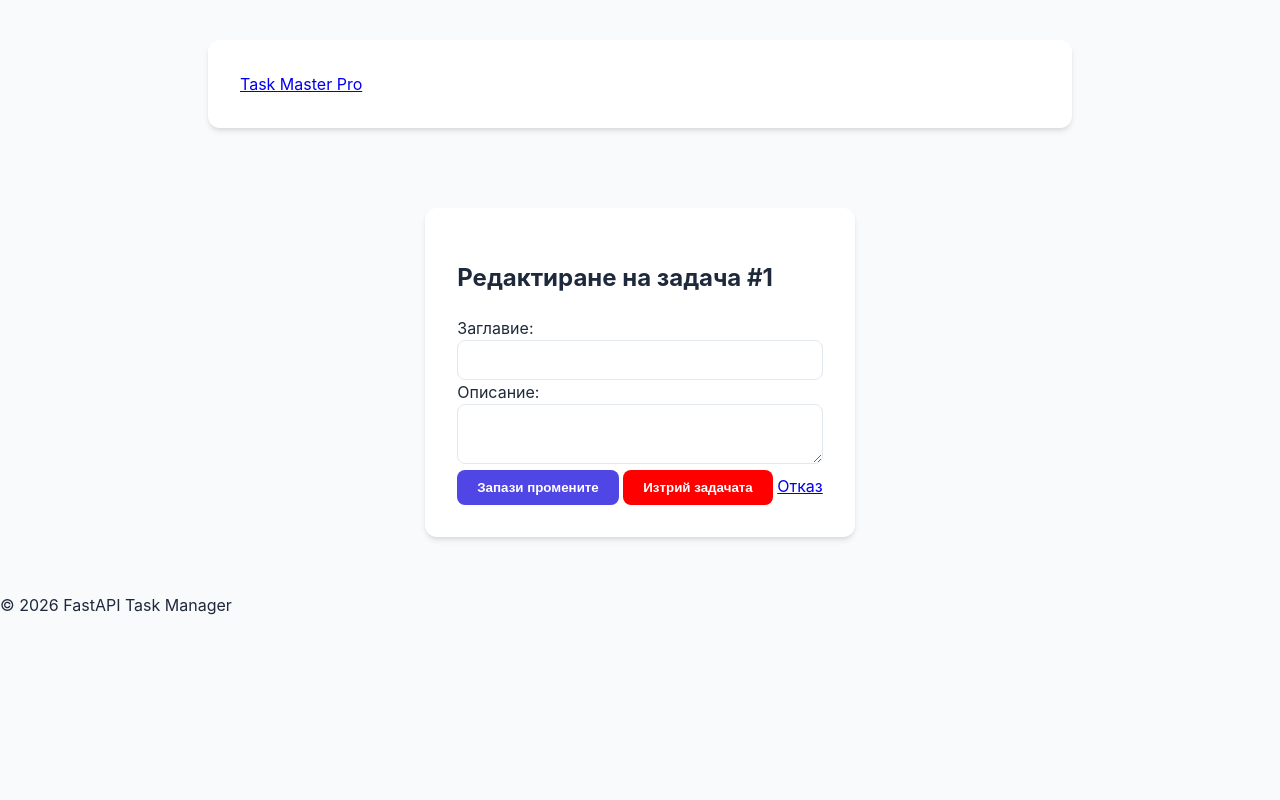
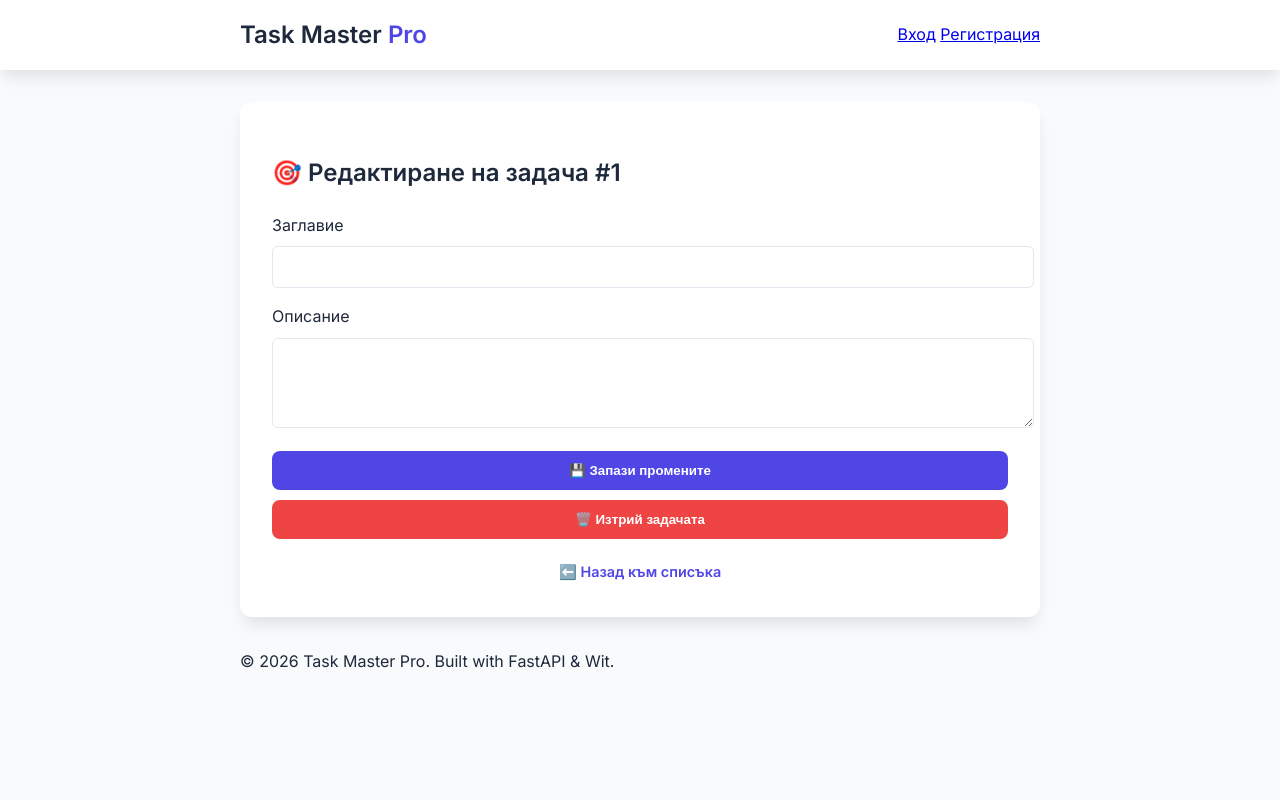
Before and after one commit to angeluzunov10/task-manager-py, a FastAPI app: page /edit/1 in a window 1280 px wide. Run offline with FastAPI, Linux system fonts and the light colour scheme.

Commit message:
UI: Complete redesign of task views and forms for better UX

```diff
--- a/static/style.css
+++ b/static/style.css
@@ -1,77 +1,107 @@
-/* Модерен шрифт и изчистване на излишъците */
 :root {
-    --primary-color: #4f46e5;
-    --success-color: #22c55e;
-    --danger-color: #ef4444;
-    --bg-color: #f8fafc;
-    --card-bg: #ffffff;
-    --text-main: #1e293b;
+    --primary: #4f46e5;
+    --primary-hover: #4338ca;
+    --bg: #f8fafc;
+    --text: #1e293b;
+    --white: #ffffff;
+    --danger: #ef4444;
+    --shadow: 0 10px 15px -3px rgba(0, 0, 0, 0.1);
+    --border: #e2e8f0;
 }
 
 body {
-    font-family: 'Inter', -apple-system, sans-serif;
-    background-color: var(--bg-color);
-    color: var(--text-main);
-    line-height: 1.5;
+    font-family: 'Inter', sans-serif;
+    background-color: var(--bg);
+    color: var(--text);
     margin: 0;
-    display: flex;
-    flex-direction: column;
-    min-height: 100vh;
+    line-height: 1.6;
 }
 
 .container {
-    max-width: 800px;
-    margin: 40px auto;
-    background: var(--card-bg);
-    padding: 32px;
-    border-radius: 12px;
-    box-shadow: 0 4px 6px -1px rgba(0, 0, 0, 0.1), 0 2px 4px -1px rgba(0, 0, 0, 0.06);
+    max-width: 800px; /* Намалихме го за по-центриран вид */
+    margin: 0 auto;
+    padding: 0 20px;
 }
 
-/* Стилизиране на формите */
-.form-group {
-    margin-bottom: 1rem;
+/* Navbar */
+.navbar {
+    background: var(--white);
+    padding: 1rem 0;
+    box-shadow: var(--shadow);
+    margin-bottom: 2rem;
 }
 
-input, textarea {
-    width: 100%;
-    padding: 10px 14px;
-    border: 1px solid #e2e8f0;
-    border-radius: 8px;
-    font-size: 1rem;
-    transition: border-color 0.2s;
-    box-sizing: border-box; /* Важно: за да не излизат от контейнера */
+.nav-wrapper {
+    display: flex; /* Подрежда елементите в ред */
+    justify-content: space-between; /* Лого вляво, бутони вдясно */
+    align-items: center; /* Центрира ги вертикално */
 }
 
-input:focus {
-    outline: none;
-    border-color: var(--primary-color);
-    ring: 2px var(--primary-color);
+.logo {
+    font-size: 1.5rem;
+    font-weight: 700;
+    text-decoration: none;
+    color: var(--text);
+}
+.logo span { color: var(--primary); }
+
+/* Task Cards & List */
+.task-card {
+    background: var(--white);
+    padding: 2rem;
+    border-radius: 12px;
+    box-shadow: var(--shadow);
+    margin-bottom: 2rem;
 }
 
-button {
-    background: var(--primary-color);
-    color: white;
-    font-weight: 600;
-    padding: 10px 20px;
-    border: none;
-    border-radius: 8px;
-    cursor: pointer;
-    transition: transform 0.1s, background 0.2s;
+.task-list {
+    list-style: none;
+    padding: 0;
 }
 
-button:hover {
-    background: #4338ca;
-    transform: translateY(-1px);
-}
-
-/* Карти за задачите */
-li {
-    padding: 16px;
-    background: #f1f5f9;
-    margin-bottom: 8px;
+.task-item {
+    background: var(--white);
+    padding: 1rem;
     border-radius: 8px;
+    margin-bottom: 0.8rem;
     display: flex;
     justify-content: space-between;
     align-items: center;
+    border: 1px solid var(--border);
+    transition: transform 0.2s;
 }
+
+.task-item:hover {
+    transform: translateX(5px);
+    border-color: var(--primary);
+}
+
+/* Forms & Inputs */
+input, textarea {
+    width: 100%;
+    padding: 0.75rem;
+    margin: 0.5rem 0 1rem 0;
+    border: 1px solid var(--border);
+    border-radius: 6px;
+    font-family: inherit;
+}
+
+.btn-primary {
+    background: var(--primary);
+    color: white;
+    border: none;
+    padding: 0.75rem 1.5rem;
+    border-radius: 8px;
+    font-weight: 600;
+    cursor: pointer;
+    width: 100%; /* Бутоните във формите са цели */
+}
+
+.btn-primary:hover { background: var(--primary-hover); }
+
+.edit-link {
+    text-decoration: none;
+    color: var(--primary);
+    font-size: 0.9rem;
+    font-weight: 600;
+}
--- a/templates/base.html
+++ b/templates/base.html
@@ -1,15 +1,21 @@
 <!DOCTYPE html>
-<html lang="en">
+<html lang="bg">
 <head>
     <meta charset="UTF-8">
     <meta name="viewport" content="width=device-width, initial-scale=1.0">
-    <title>{% block title %}Task Manager{% endblock %}</title>
+    <title>{% block title %}Task Master Pro{% endblock %}</title>
+    <link href="https://fonts.googleapis.com/css2?family=Inter:wght@300;400;600&display=swap" rel="stylesheet">
     <link href="{{ url_for('static', path='/style.css') }}" rel="stylesheet">
 </head>
 <body>
     <nav class="navbar">
-        <div class="container">
-            <a href="/" class="logo">Task Master Pro</a>
+        <div class="container nav-wrapper">
+            <a href="/" class="logo">Task Master <span>Pro</span></a>
+            <div id="auth-links">
+                <a href="/login" id="login-link" class="nav-link">Вход</a>
+                <a href="/register" id="register-link" class="nav-link btn-outline">Регистрация</a>
+                <button onclick="logout()" id="logout-btn" class="btn-logout" style="display: none;">Изход</button>
+            </div>
         </div>
     </nav>
 
@@ -18,9 +24,33 @@
     </main>
 
     <footer class="footer">
-        <p>&copy; 2026 FastAPI Task Manager</p>
+        <div class="container">
+            <p>&copy; 2026 Task Master Pro. Built with FastAPI & Wit.</p>
+        </div>
     </footer>
 
+    <script>
+        // Глобална логика за навигацията
+        window.addEventListener('DOMContentLoaded', () => {
+            const token = localStorage.getItem('token');
+            const logoutBtn = document.getElementById('logout-btn');
+            const loginLink = document.getElementById('login-link');
+            const registerLink = document.getElementById('register-link');
+
+            if (token) {
+                logoutBtn.style.display = 'block';
+                loginLink.style.display = 'none';
+                registerLink.style.display = 'none';
+            }
+        });
+
+        function logout() {
+            if (confirm("Сигурни ли сте, че искате да излезете?")) {
+                localStorage.removeItem('token');
+                window.location.href = "/login";
+            }
+        }
+    </script>
     {% block scripts %}{% endblock %}
 </body>
 </html>
--- a/templates/edit.html
+++ b/templates/edit.html
@@ -1,24 +1,27 @@
 {% extends "base.html" %}
 
-{% block title %}Редактиране на задача{% endblock %}
+{% block title %}Редактиране{% endblock %}
 
 {% block content %}
-<div class="edit-card">
-    <h2>Редактиране на задача #{{ task_id }}</h2>
+<div class="task-card">
+    <h2>🎯 Редактиране на задача #{{ task_id }}</h2>
 
     <div class="field">
-        <label>Заглавие:</label>
+        <label>Заглавие</label>
         <input type="text" id="edit-title">
     </div>
 
     <div class="field">
-        <label>Описание:</label>
-        <textarea id="edit-desc"></textarea>
+        <label>Описание</label>
+        <textarea id="edit-desc" rows="4"></textarea>
     </div>
 
-    <button class="save-btn" onclick="saveTask()">Запази промените</button>
-    <button class="delete-btn" onclick="deleteTask()" style="background-color: red; color: white;">Изтрий задачата</button>
-    <a href="/" class="back-link">Отказ</a>
+    <button class="btn-primary" onclick="saveTask()" style="margin-bottom: 10px;">💾 Запази промените</button>
+    <button onclick="deleteTask()" style="background: var(--danger); color: white; border: none; width: 100%; padding: 0.75rem; border-radius: 8px; font-weight: 600; cursor: pointer;">🗑️ Изтрий задачата</button>
+
+    <div style="margin-top: 20px; text-align: center;">
+        <a href="/" class="edit-link">⬅️ Назад към списъка</a>
+    </div>
 </div>
 {% endblock %}
 
```
Also changed, not shown: templates/index.html (+17 -7 lines).
